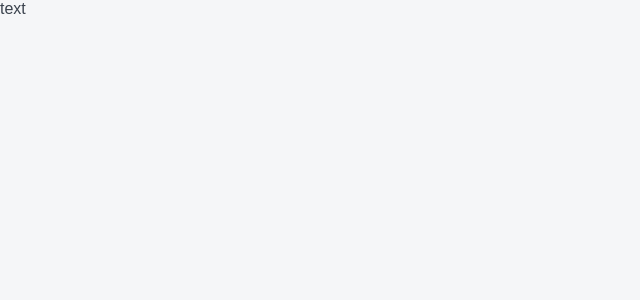
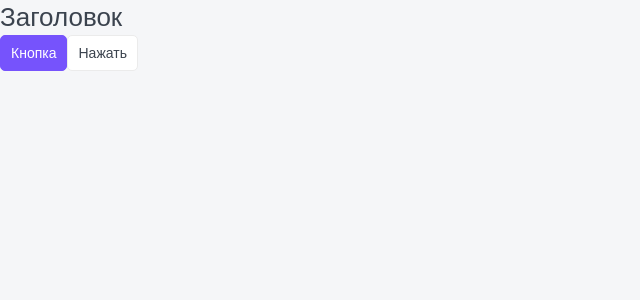
Before and after one commit to dwd0497/nextjs-ts, a Next.js app: page / in a window 1280 px wide. Shown: the top 300 px of the page, without its empty margins (0-640 px from the left). Built offline with nearby package versions, Linux system fonts and the light colour scheme; a web font is replaced by a local one.

Commit message:
* Добавлен компонент заголовка * Добавлен компонент кнопки

```diff
--- /dev/null
+++ b/components/Button/Button.module.scss
@@ -0,0 +1,37 @@
+@import "styles/vars";
+
+.button {
+  font-size: 14px;
+  line-height: 14px;
+
+  text-align: center;
+
+  color: $c_white;
+  background: $c_brand;
+
+  display: inline-block;
+  box-sizing: border-box;
+  padding: 10px;
+  border: 1px solid $c_brand;
+  border-radius: 5px;
+  transition: all 0.2s;
+
+  &:hover {
+    background: $c_brand-dark;
+  }
+
+  &:active {
+    box-shadow: inset 0 0 10px rgba($c_black, 0.3);
+  }
+}
+
+.button_second {
+  border-color: $c_border;
+  color: $c_text;
+  background: $c_white;
+
+  &:hover {
+    color: $c_white;
+    background: $c_brand;
+  }
+}
--- /dev/null
+++ b/components/Button/Button.tsx
@@ -0,0 +1,12 @@
+import React, { ReactNode } from 'react';
+import styles from './Button.module.scss';
+import cn from "classnames";
+
+interface IButton {
+  type?: "primary" | "second",
+  children: ReactNode;
+}
+
+export const Button = ({ type = "primary", children }:IButton) => {
+  return <button className={cn(styles.button, {[styles.button_second]: type === 'second'})}>{children}</button>;
+};
--- /dev/null
+++ b/components/HTag/HTag.module.scss
@@ -0,0 +1,17 @@
+.h1 {
+  font-weight: 500;
+  font-size: 26px;
+  line-height: 35px;
+}
+
+.h2 {
+  font-weight: 600;
+  font-size: 20px;
+  line-height: 27px;
+}
+
+.h3 {
+  font-weight: 500;
+  font-size: 22px;
+  line-height: 30px;
+}
--- /dev/null
+++ b/components/HTag/HTag.tsx
@@ -0,0 +1,20 @@
+import React, { ReactNode } from 'react';
+import styles from './HTag.module.scss';
+
+interface IHTag {
+  tag: "h1" | "h2" | "h3",
+  children: ReactNode;
+}
+
+export const HTag = ({ tag, children }:IHTag) => {
+  switch (tag) {
+    case "h1":
+      return <h1 className={styles.h1}>{children}</h1>;
+    case "h2":
+      return <h2 className={styles.h2}>{children}</h2>;
+    case "h3":
+      return <h3 className={styles.h3}>{children}</h3>;
+    default:
+      return <></>;
+  }
+};
--- /dev/null
+++ b/components/index.ts
@@ -0,0 +1,2 @@
+export * from "./HTag/HTag";
+export * from "./Button/Button";
--- a/package.json
+++ b/package.json
@@ -9,6 +9,7 @@
     "lint": "next lint"
   },
   "dependencies": {
+    "classnames": "^2.3.1",
     "next": "12.0.10",
     "react": "17.0.2",
     "react-dom": "17.0.2"
@@ -21,10 +22,10 @@
     "postcss-scss": "^4.0.3",
     "sass": "^1.49.7",
     "stylelint": "^14.3.0",
-    "stylelint-scss": "^4.1.0",
     "stylelint-config-standard": "^24.0.0",
     "stylelint-order": "^4.1.0",
     "stylelint-order-config-standard": "^0.1.3",
+    "stylelint-scss": "^4.1.0",
     "typescript": "^4.5.5"
   }
 }
--- a/pages/index.tsx
+++ b/pages/index.tsx
@@ -1,7 +1,12 @@
+import {Button, HTag} from "../components";
+import cn from "classnames";
+
 export default function Home() {
   return (
-    <div>
-      text
-    </div>
+    <>
+      <HTag tag="h1">Заголовок</HTag>
+      <Button>Кнопка</Button>
+      <Button type="second">Нажать</Button>
+    </>
   );
 }
--- a/styles/globals.scss
+++ b/styles/globals.scss
@@ -25,3 +25,13 @@ a {
 img {
 	max-width: 100%;
 }
+
+ul {
+	list-style: none;
+	margin: 0;
+	padding: 0;
+}
+
+h1, h2, h3 {
+	margin: 0;
+}
--- a/styles/vars.scss
+++ b/styles/vars.scss
@@ -2,8 +2,10 @@ $c_black: #000;
 $c_white: #FFF;
 $c_text: #3B434E;
 $c_brand: #7653FC;
+$c_brand-dark: #5f38dc;
 $c_bg: #F5F6F8;
 $c_alert: #FC836D;
 $c_success: #1DC37E;
 $c_green-light: #C8F8E4;
+$c_border: #EBEBEB;
 $font-family: "Noto Sans KR", sans-serif;
```
Also changed, not shown: 1 other file (tests, documents, lock files or other folders).
